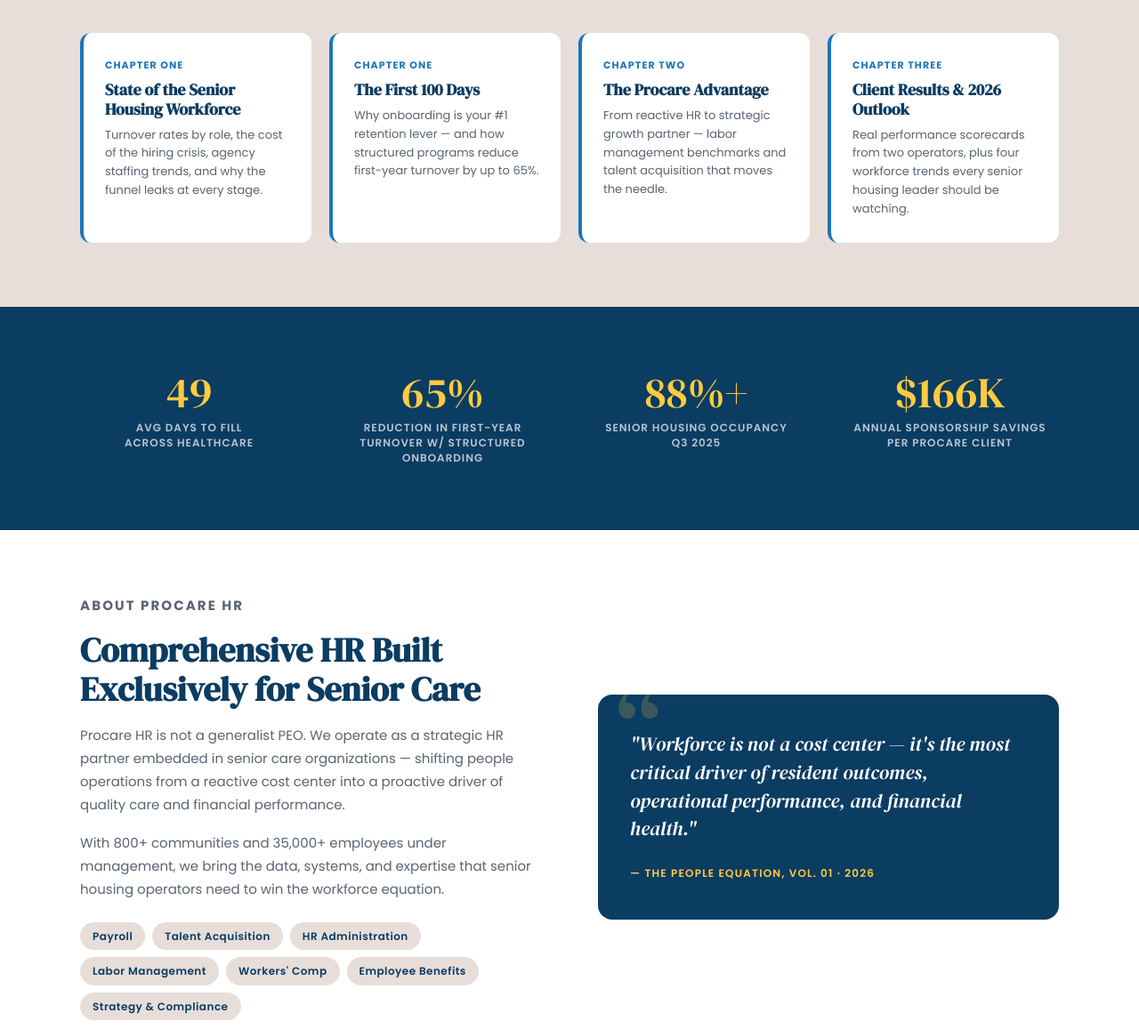
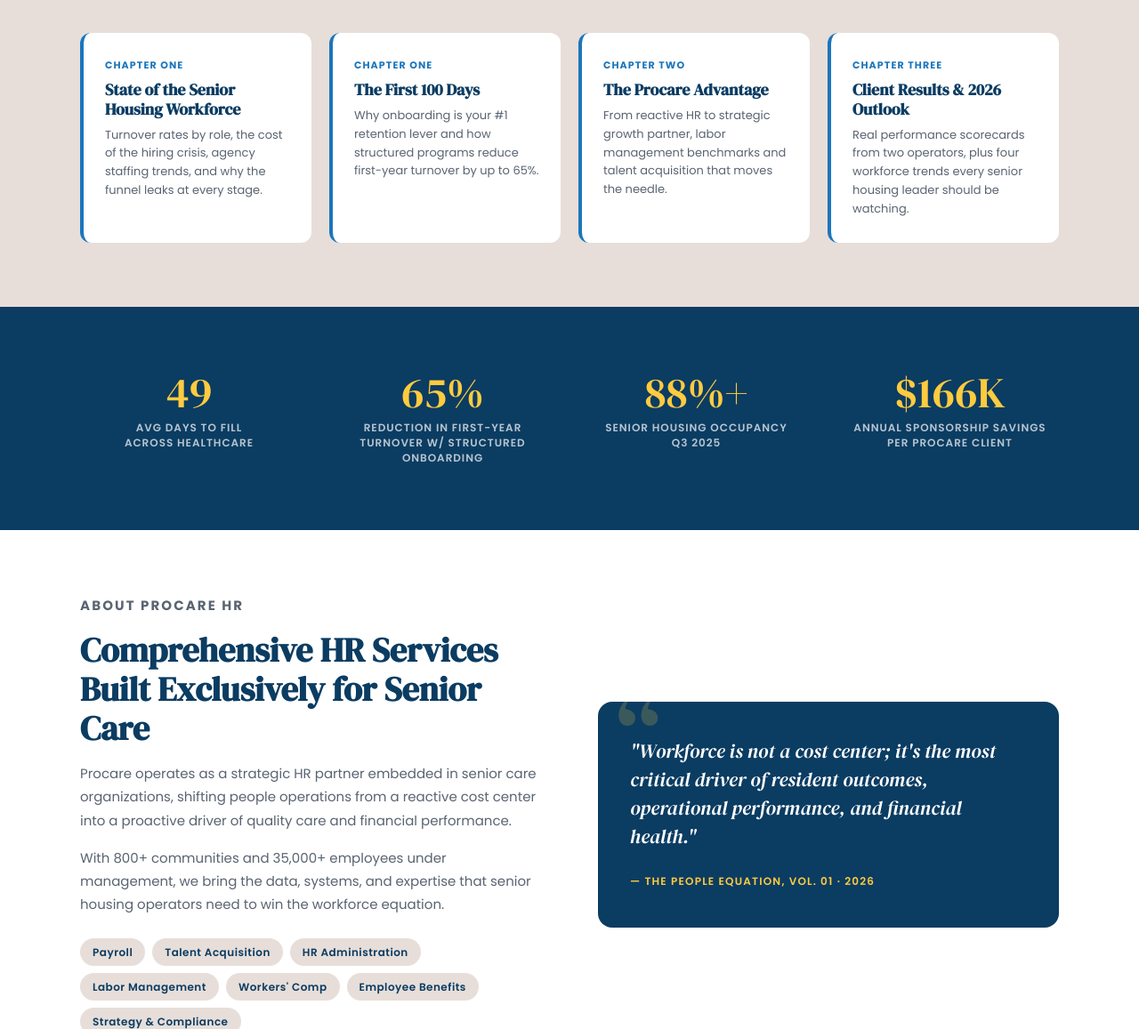
Before and after one commit to kmwinn21-beep/thepeopleequation, a plain HTML site: page index.html in a window 1280 px wide. Shown: the part 1058-2215 px from the top of the page at 89% size. Drawn offline with Linux system fonts and the light colour scheme.

Commit message:
Update index.html

```diff
--- a/index.html
+++ b/index.html
@@ -599,12 +599,12 @@
         <div class="chapter-card">
           <p class="chapter-num">Chapter One</p>
           <h3 class="chapter-title">The First 100 Days</h3>
-          <p class="chapter-desc">Why onboarding is your #1 retention lever — and how structured programs reduce first-year turnover by up to 65%.</p>
+          <p class="chapter-desc">Why onboarding is your #1 retention lever and how structured programs reduce first-year turnover by up to 65%.</p>
         </div>
         <div class="chapter-card">
           <p class="chapter-num">Chapter Two</p>
           <h3 class="chapter-title">The Procare Advantage</h3>
-          <p class="chapter-desc">From reactive HR to strategic growth partner — labor management benchmarks and talent acquisition that moves the needle.</p>
+          <p class="chapter-desc">From reactive HR to strategic growth partner, labor management benchmarks and talent acquisition that moves the needle.</p>
         </div>
         <div class="chapter-card">
           <p class="chapter-num">Chapter Three</p>
@@ -642,10 +642,10 @@
     <div class="about-inner">
       <div class="about-content">
         <p class="section-eyebrow">About Procare HR</p>
-        <h2 class="section-title">Comprehensive HR Built Exclusively for Senior Care</h2>
+        <h2 class="section-title">Comprehensive HR Services Built Exclusively for Senior Care</h2>
         <p>
-          Procare HR is not a generalist PEO. We operate as a strategic HR partner embedded
-          in senior care organizations — shifting people operations from a reactive cost center
+          Procare operates as a strategic HR partner embedded
+          in senior care organizations, shifting people operations from a reactive cost center
           into a proactive driver of quality care and financial performance.
         </p>
         <p>
@@ -665,7 +665,7 @@
 
       <div class="about-quote">
         <blockquote>
-          "Workforce is not a cost center — it's the most critical driver of resident outcomes,
+          "Workforce is not a cost center; it's the most critical driver of resident outcomes,
           operational performance, and financial health."
         </blockquote>
         <cite>— The People Equation, Vol. 01 &middot; 2026</cite>
```
